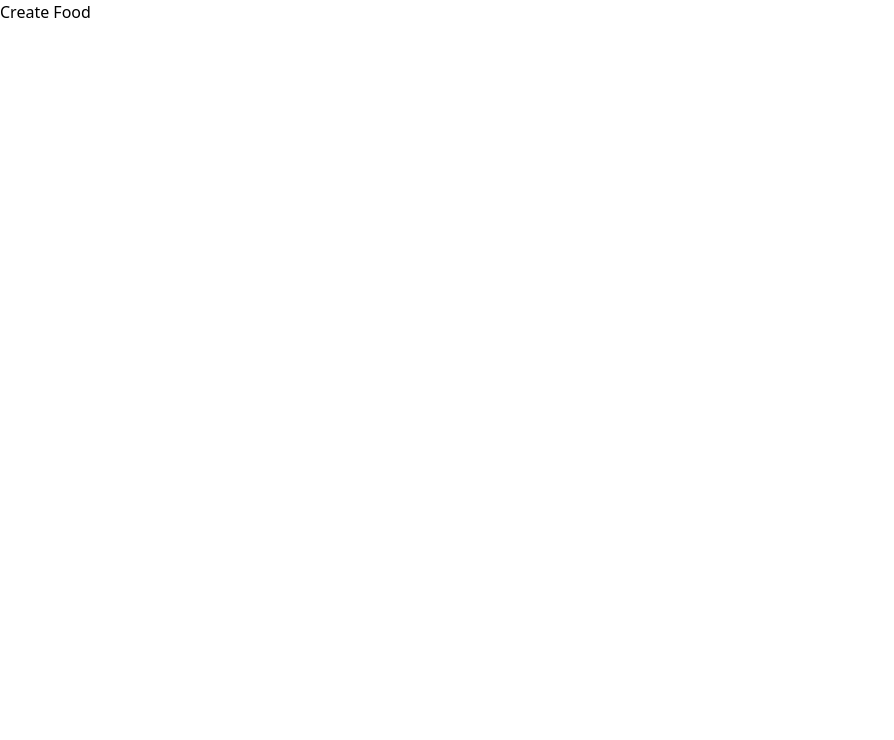
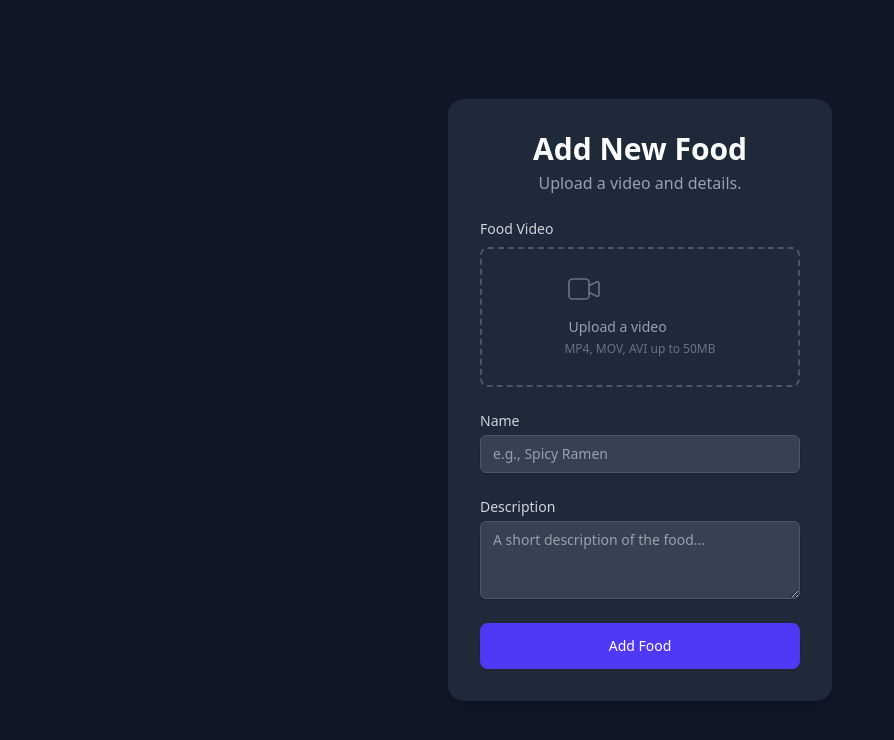
Before and after one commit to Sayeed-5/Zomato, a React (Vite) app in the folder frontend/: page /create-food in a window 1280 px wide. Shown: the top 740 px of the page, without its empty margins (0-894 px from the left). Built offline with nearby package versions, Linux system fonts and the light colour scheme.

Commit message:
add crete food form

```diff
--- a/frontend/src/components/CreateFood.jsx
+++ b/frontend/src/components/CreateFood.jsx
@@ -1,9 +1,147 @@
-import React from 'react'
+import React, { useState } from 'react';
+import axios from 'axios';
+import { useNavigate } from 'react-router-dom';
+
+// Simple SVG Icon for the video upload area
+const VideoUploadIcon = () => (
+  <svg
+    xmlns="http://www.w3.org/2000/svg"
+    className="h-10 w-10 text-gray-500 mb-2"
+    fill="none"
+    viewBox="0 0 24 24"
+    stroke="currentColor"
+    strokeWidth={1}
+  >
+    <path
+      strokeLinecap="round"
+      strokeLinejoin="round"
+      d="M15 10l4.553-2.276A1 1 0 0121 8.618v6.764a1 1 0 01-1.447.894L15 14M5 18h8a2 2 0 002-2V8a2 2 0 00-2-2H5a2 2 0 00-2 2v8a2 2 0 002 2z"
+    />
+  </svg>
+);
 
 function CreateFood() {
-    return (
-        <h1>Create Food</h1>
-    )
+  const [foodName, setFoodName] = useState('');
+  const [description, setDescription] = useState('');
+  const [videoFile, setVideoFile] = useState(null);
+  const [videoPreview, setVideoPreview] = useState('');
+
+    const navigate = useNavigate();
+
+  // Handler for when a video file is selected
+  const handleVideoChange = (e) => {
+    const file = e.target.files[0];
+    if (file) {
+      setVideoFile(file);
+      // Create a temporary URL for video preview
+      setVideoPreview(URL.createObjectURL(file));
+    }
+  };
+
+  // Handler for form submission
+  const handleSubmit = async (e) => {
+    e.preventDefault();
+    if (!foodName || !description || !videoFile) {
+      alert('Please fill out all fields and upload a video.');
+      return;
+    }
+    const formData = new FormData();
+    formData.append('name', foodName);
+    formData.append('description', description);
+    formData.append('video', videoFile);
+
+    // Send POST request to backend API
+    const response = await axios.post('http://localhost:3000/api/food', formData, { withCredentials: true })
+    console.log(response.data);
+
+    alert(`Food "${foodName}" added successfully!`);
+    navigate('/');
+  };
+
+  return (
+    <div className="min-h-screen bg-gray-900 flex items-center justify-center font-sans p-4">
+      <div className="w-full max-w-sm bg-gray-800 p-6 sm:p-8 rounded-2xl shadow-xl space-y-6">
+        {/* Form Header */}
+        <div className="text-center">
+          <h1 className="text-2xl sm:text-3xl font-bold text-white">Add New Food</h1>
+          <p className="text-gray-400 mt-1">Upload a video and details.</p>
+        </div>
+
+        {/* Form */}
+        <form onSubmit={handleSubmit} className="space-y-6">
+          {/* Video Input */}
+          <div>
+            <label htmlFor="video-upload" className="block text-sm font-medium text-gray-300 mb-2">
+              Food Video
+            </label>
+            <div className="mt-1 flex justify-center px-6 pt-5 pb-6 border-2 border-gray-600 border-dashed rounded-lg cursor-pointer hover:border-indigo-500 transition-colors duration-300">
+              <div className="space-y-1 text-center">
+                {videoPreview ? (
+                  <video src={videoPreview} controls className="max-h-60 rounded-lg w-3xl mx-auto"></video>
+                ) : (
+                  <>
+                    <VideoUploadIcon />
+                    <div className="flex text-sm text-gray-400">
+                      <p className="pl-1">Upload a video</p>
+                    </div>
+                    <p className="text-xs text-gray-500">MP4, MOV, AVI up to 50MB</p>
+                  </>
+                )}
+                <input
+                  id="video-upload"
+                  name="video-upload"
+                  type="file"
+                  className="sr-only"
+                  accept="video/*"
+                  onChange={handleVideoChange}
+                />
+              </div>
+            </div>
+          </div>
+
+          {/* Food Name Input */}
+          <div>
+            <label htmlFor="food-name" className="block text-sm font-medium text-gray-300">
+              Name
+            </label>
+            <input
+              type="text"
+              id="food-name"
+              value={foodName}
+              onChange={(e) => setFoodName(e.target.value)}
+              placeholder="e.g., Spicy Ramen"
+              className="mt-1 block w-full bg-gray-700 border border-gray-600 rounded-md shadow-sm py-2 px-3 text-white focus:outline-none focus:ring-indigo-500 focus:border-indigo-500 sm:text-sm transition-colors duration-300"
+            />
+          </div>
+
+          {/* Description Input */}
+          <div>
+            <label htmlFor="description" className="block text-sm font-medium text-gray-300">
+              Description
+            </label>
+            <textarea
+              id="description"
+              rows="3"
+              value={description}
+              onChange={(e) => setDescription(e.target.value)}
+              placeholder="A short description of the food..."
+              className="mt-1 block w-full bg-gray-700 border border-gray-600 rounded-md shadow-sm py-2 px-3 text-white focus:outline-none focus:ring-indigo-500 focus:border-indigo-500 sm:text-sm transition-colors duration-300"
+            ></textarea>
+          </div>
+
+          {/* Submit Button */}
+          <div>
+            <button
+              type="submit"
+              className="w-full flex justify-center py-3 px-4 border border-transparent rounded-lg shadow-sm text-sm font-medium text-white bg-indigo-600 hover:bg-indigo-700 focus:outline-none focus:ring-2 focus:ring-offset-2 focus:ring-offset-gray-800 focus:ring-indigo-500 transition-transform transform hover:scale-105 duration-300"
+            >
+              Add Food
+            </button>
+          </div>
+        </form>
+      </div>
+    </div>
+  );
 }
 
 export default CreateFood
```
Also changed, not shown: frontend/src/components/FoodPartnerProfile.jsx (+25 -45 lines), 1 other file (tests, documents, lock files or other folders).
